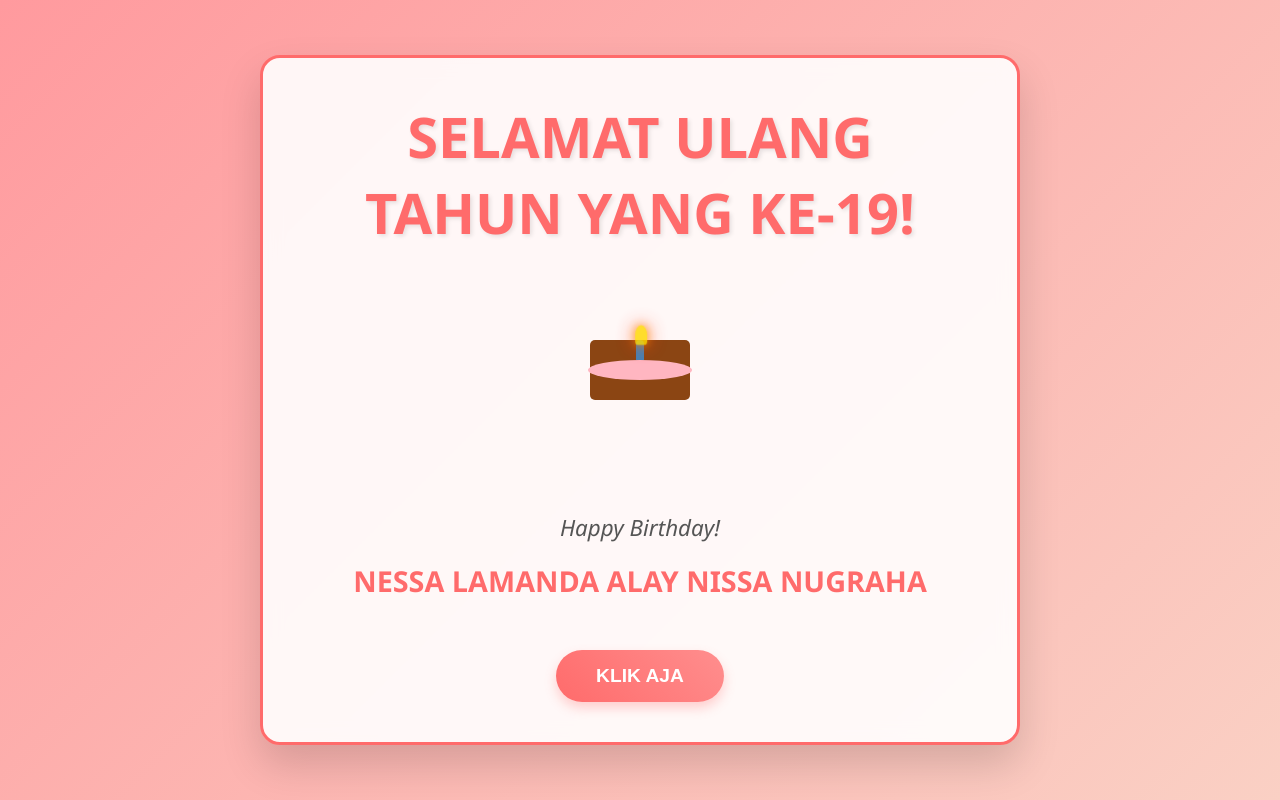
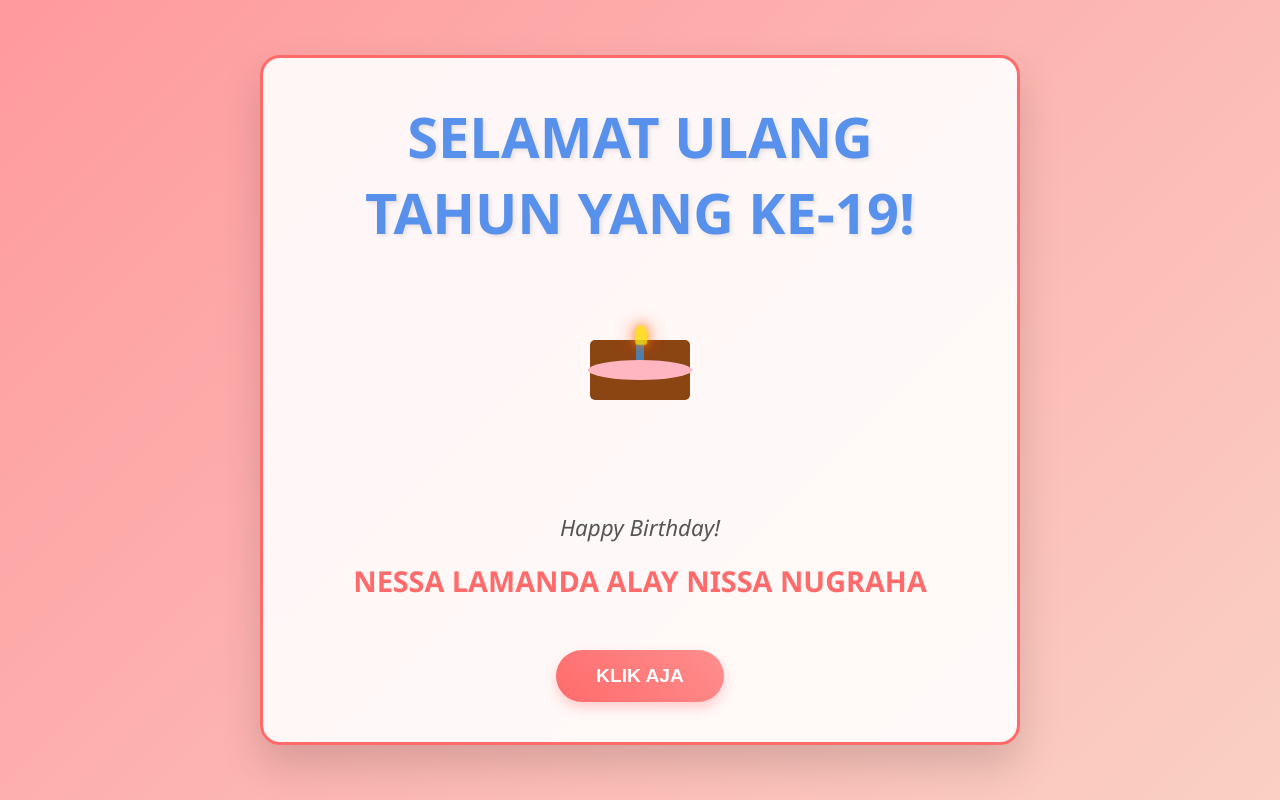
Before and after one commit to Melvinger1/kal, a plain HTML site: page index.html in a window 1280 px wide. Drawn offline with Linux system fonts and the light colour scheme.

Commit message:
Change greeting color from red to blue

```diff
--- a/birthday_styles.css
+++ b/birthday_styles.css
@@ -35,7 +35,7 @@ body {
 }
 
 .greeting {
-    color: #ff6b6b;
+    color: #5891ec;
     font-size: 3.5rem;
     margin-bottom: 30px;
     text-shadow: 2px 2px 4px rgba(0, 0, 0, 0.1);
```
